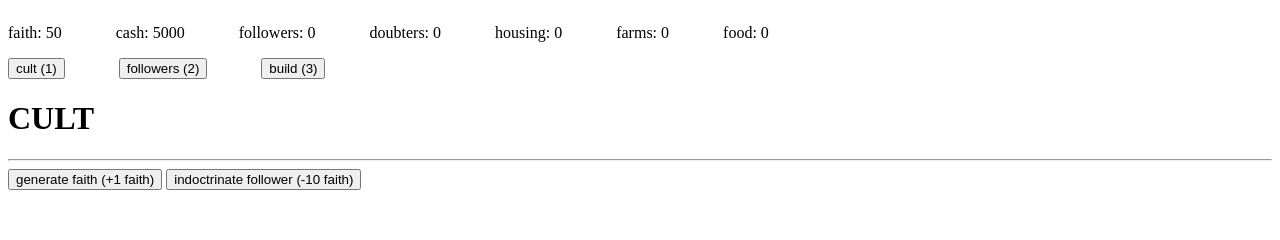
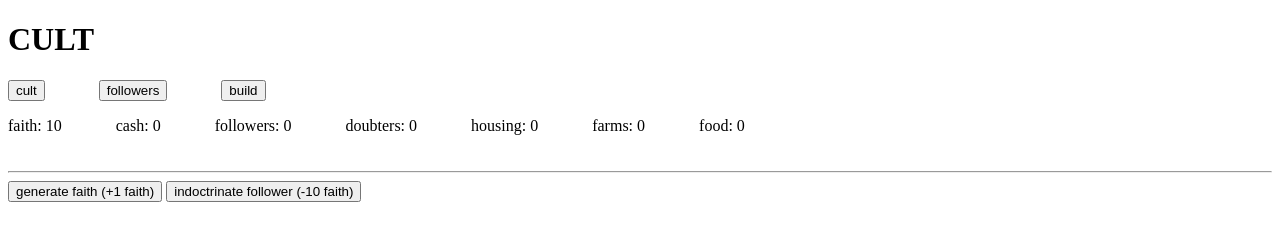
Before and after one commit to josephquested/cult-clicker, a plain HTML site: page index.html in a window 1280 px wide. Drawn offline with Linux system fonts and the light colour scheme.

Commit message:
ui polish

```diff
--- a/index.html
+++ b/index.html
@@ -9,6 +9,13 @@
 </head>
 <body>
     <div id="game-container">
+        <h1 id="title">CULT</h1>
+        <button class="inline" id="1-cult-nav">cult</button>
+        <button class="inline" id="2-followers-nav">followers</button>
+        <button class="inline" id="3-build-nav">build</button>
+
+        <div></div>
+
         <p class='inline' id="faith">faith: 0</p>
         <p class='inline' id="cash">cash: 0</p>
         <p class='inline' id="followers">followers: 0</p>
@@ -17,16 +24,9 @@
         <p class='inline' id="farms">farms: 0</p>
         <p class='inline' id="food">food: 0</p>
 
-        <div></div>
-
-        <button class="inline" id="1-cult-nav">cult (1)</button>
-        <button class="inline" id="2-followers-nav">followers (2)</button>
-        <button class="inline" id="3-build-nav">build (3)</button>
-
         <h2 id="message"></h2>
 
         <div class="screen" id="screen-1">
-            <h1> CULT </h1>
             <hr>
             <button id="faith-button">generate faith (+1 faith)</button>
             <button id="indoctrinate-button">indoctrinate follower (-10 faith)</button>
@@ -34,13 +34,11 @@
         </div>
 
         <div class="screen hidden" id="screen-2">
-            <h1> FOLLOWERS </h1>
             <hr>
             <div id="followers-div"></div>
         </div>
 
         <div class="screen hidden" id="screen-3">
-            <h1> BUILD </h1>
             <hr>
             <button id="tent-button">build tent (-10 cash, +1 housing)</button>
             <button id="farm-button">build farm (-30 cash, +1 farm)</button>
--- a/index.js
+++ b/index.js
@@ -9,8 +9,8 @@ function bindEventListers() {
 }
 
 function devLoad() {
-    changeThing('faith', 50)
-    changeThing('cash', 5000)
+    changeThing('faith', 10)
+    // changeThing('cash', 5000)
 }
 
 window.addEventListener("load", () => {
@@ -39,11 +39,15 @@ function HideAllScreens() {
     }
 }
 
+let screenNames = ['CULT', 'FOLLOWERS', 'BUILD']
+
 function ShowScreen(id) {
     HideAllScreens()
 
     if (id.target != null)
         id = id.target.id[0]
+
+    document.getElementById('title').innerHTML = screenNames[id - 1]
 
     let screens = document.getElementsByClassName('screen')
     for (let i = 0; i < screens.length; i++) {
```
